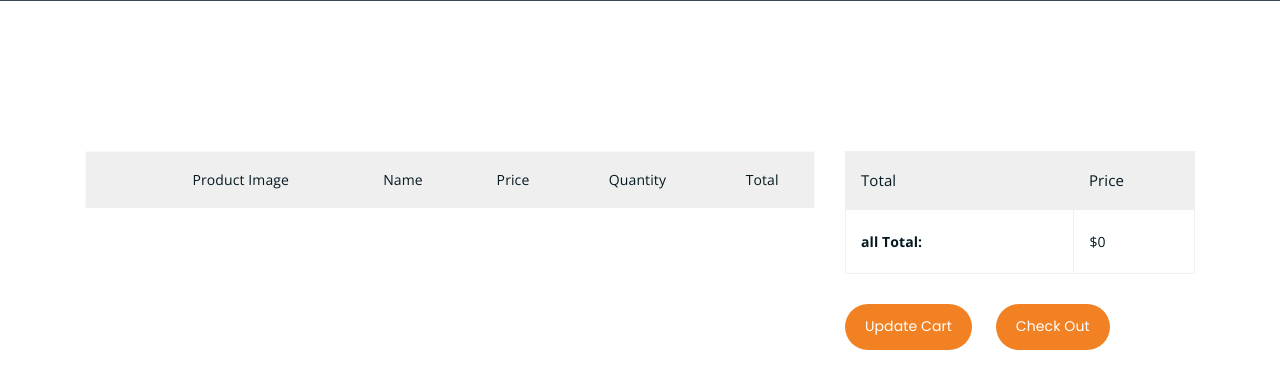
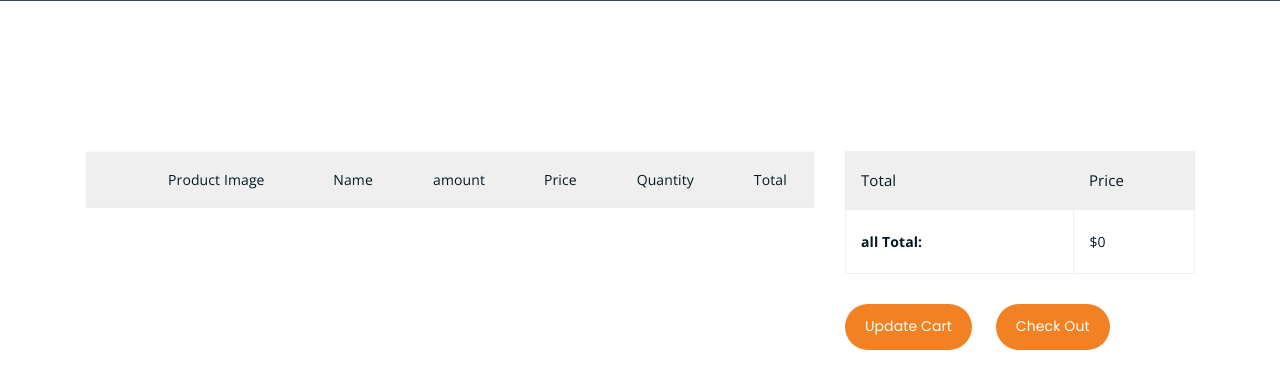
Before and after one commit to Bulatbai/Testproject, a Django app: page /carts/ in a window 1280 px wide. Shown: the part 450-838 px from the top of the page. Run offline with Django 4.2, Linux system fonts and the light colour scheme; lists and menus that the app fills with data are empty; some libraries are stand-ins or nearby versions.

Commit message:
cart set_up name

```diff
--- a/blog/templates/fruitkha/shops.html
+++ b/blog/templates/fruitkha/shops.html
@@ -56,9 +56,10 @@
 
                     <form action="{% url "cart_add" i.id %}" method="post">
                         {% csrf_token %}
-                    {{ cart_product_form }}
+                    <p>{{ cart_product_form }}</p>
 
-                   <i class="fas fa-shopping-cart"><input type="submit"  class="cart-btn"   value="Add to cart"></i>
+
+                        <button> <a class="cart-btn"><i class="fas fa-shopping-cart"> </i> add</a></button>
                     </form>
                 </div>
             </div>
--- a/cart/templates/detail.html
+++ b/cart/templates/detail.html
@@ -41,6 +41,7 @@
 									<th class="product-remove"></th>
 									<th class="product-image">Product Image</th>
 									<th class="product-name">Name</th>
+									<th class="product-name">amount</th>
 									<th class="product-price">Price</th>
 									<th class="product-quantity">Quantity</th>
 									<th class="product-total">Total</th>
@@ -61,20 +62,20 @@
                                             {% endif %}">
                                      </a></td>
 
-
-                       <form action="{% url "cart_add" product.id %}" method="post">
+                   <td class="product-name">{{ product.title }}</td>
+                      <form action="{% url "cart_add" product.id %}" method="post">
 
 
 							 {% comment %} {{ cart_product_form }} {% endcomment %}
 
-							<td class="product-name">{{ product.names }}
+							 <td class="product-name">{{ product.names }}
 								{{ item.update_quantity_form.quantity }}
 								{{ item.update_quantity_form.update }}
 								<input type="submit" class="fas fa-shopping-cart" value="update"></td>
 								{% csrf_token %}
 
 
-							       {% comment %} <td class="product-name">{{ i.name }}</td> {% endcomment %}
+
 
 									<td class="product-price">${{ item.price }}</td>
 
```
Also changed, not shown: media/images/product-img-2.jpg (added).
